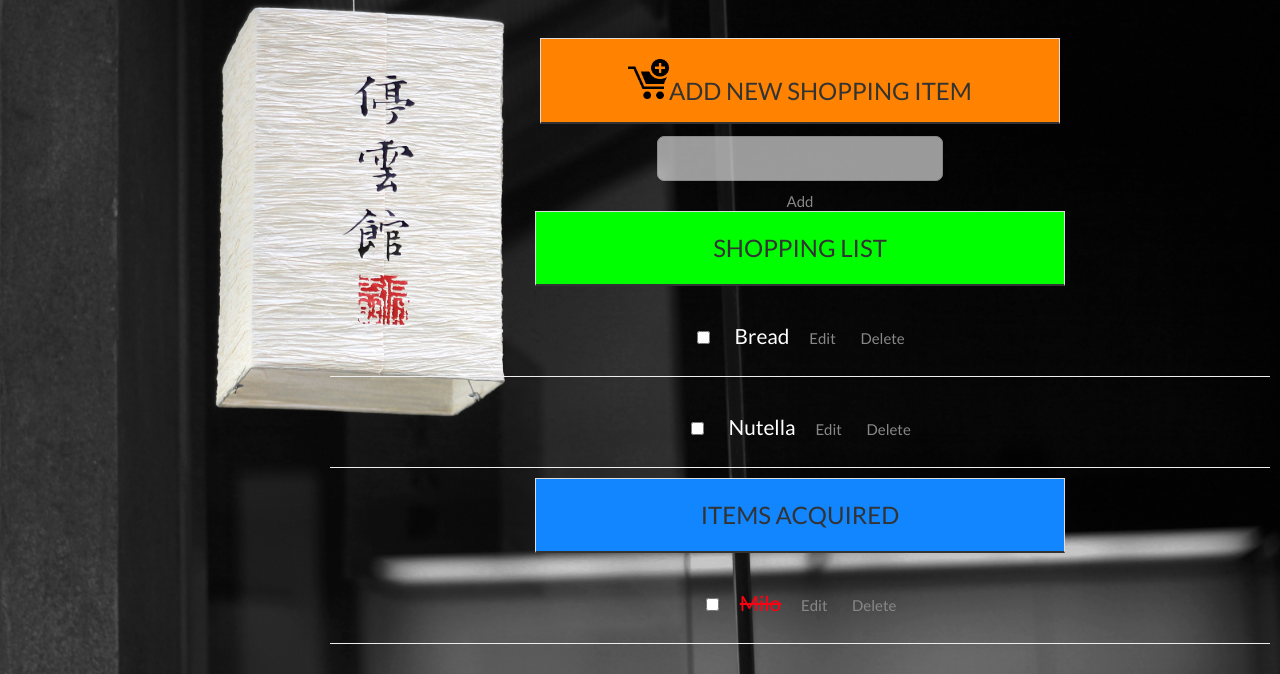
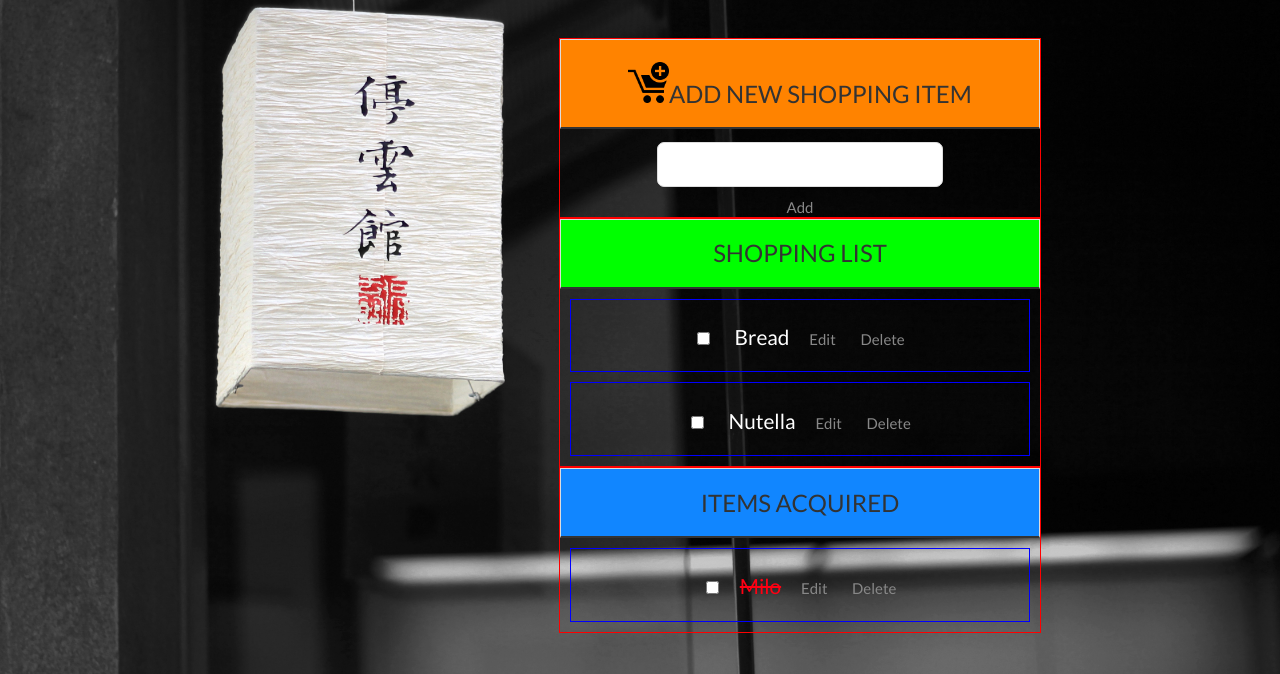
Before and after one commit to andela-oolofinyo/ShoppingSite, a plain HTML site: page index.html in a window 1280 px wide. Shown: the part 126-800 px from the top of the page. Drawn offline with Linux system fonts and the light colour scheme.

Commit message:
Shopping Site 5

```diff
--- a/index.html
+++ b/index.html
@@ -23,8 +23,8 @@
         <div id="list">
           <h3>Shopping List</h3>
           <ul id="incompleted-order">
-            <li> <input type="checkbox" id="bought"> <label>Bread</label> <input type="text"><button class="editTask">Edit</button><button class="deleteTask">Delete</button> </li>
-            <li class="edit"> <input type="checkbox" id="bought"> <label>Nutella</label> <input type="text"><button class="editTask">Edit</button><button class="deleteTask">Delete</button> </li>
+            <li> <input type="checkbox"> <label>Bread</label> <input type="text"><button class="editTask">Edit</button><button class="deleteTask">Delete</button> </li>
+            <li class="edit"> <input type="checkbox"> <label>Nutella</label> <input type="text"><button class="editTask">Edit</button><button class="deleteTask">Delete</button> </li>
           </ul>
         </div>
 
--- a/stylesheet/main.css
+++ b/stylesheet/main.css
@@ -39,12 +39,12 @@ h1 img{
 	margin: 0 1em 0 0;
 }
 
-=================================================
+/*=================================================
 
 		BODY
 
 
-================================================
+================================================*/
 
 #centerpage{
 	margin: 0 auto;
@@ -79,26 +79,21 @@ button:hover {
 
 /*=========================================
 
-		NEW Task
+		CONTENT
 ===========================================*/
 
 
 /********ADD DIV********/
 
-#add {
-	margin: 0 auto;
+/*#add {
 	text-align: center;
-	/*display: inline-block;*/
-}
+	}*/
 
 
-#add h3 {
-	width: 20em;
-	margin: 8px 10px;
+#add h3, #bought h3, #list h3{
 	margin: 0 auto;
-	padding: 0.8em;
+	padding: 0.9em;
 	text-align: center;
-	background-color: #FF8300;
 	border: 1px solid #ddd;
 	color: #333;
 	font-weight: 500;
@@ -106,8 +101,12 @@ button:hover {
 	font-size: 1.5em;
 	border-bottom: 2px solid #333;
   	text-transform: uppercase;
+}
 
+#add h3 {
+	background-color: #FF8300;
 }
+
 
 h3 img{
 	height: 1.7em;
@@ -124,37 +123,33 @@ h3 img{
     display: block;
     width: 15em;
     height: 1.3em;
-    opacity: 0.6;
     line-height: 1.2em;
     border: 1px solid #ddd;
     border-radius: 0.4em;
-    color: #888;
+   }
+
+/*************DIV LIST******************/
+
+#list, #bought, #add {
+	width: 50%;
+	margin: 0 auto;
+	border: 1px solid red;
 }
 
-/*************DIV LIST******************/
+#list li, #bought li, #add li {
+	border: 1px solid blue;
+}
+
 #list h3{
-	width: 20em;
-	margin: 8px 10px;
-	margin: 0 auto;
-	padding: 1em;
-	text-align: center;
 	background-color: #00FF00;
-	border: 1px solid #ddd;
-	color: #333;
-	font-weight: 500;
-	font-family:'Lato', sans-serif;
-	font-size: 1.5em;
-	border-bottom: 2px solid #333;
-  	text-transform: uppercase;
 }
+
 
 li {
   overflow: hidden;
-  position: relative;
   padding: 1.2em 0;
   margin: 10px;
   border-bottom: 1px solid #eee;
-  /*width:50%;*/
   text-align: center;
   font-size: 1em;
   font-family:'Lato', sans-serif;
@@ -162,44 +157,28 @@ li {
 
 li input[type="checkbox"] {
   margin: 0 10px;
-  position: relative;
-
 }
 
 li label {
   font-size: 1.3em;
-  line-height: 2em;
-  width: 15em;
+  line-height: 1.5em;
   padding: 0 0 0 11px;
   color: white;
 }
 
-li   input[type="text"] {
-  width: 14em;
+/*li   input[type="text"] {
+
 }
-
+*/
 li  .delete:hover {
   color: #CF2323;
 }
 
 
-
 /*************BOUGHT DIV*****************/
 
 #bought h3 {
-	width: 20em;
-	margin: 8px 10px;
-	margin: 0 auto;
-	padding: 1em;
-	text-align: center;
 	background-color: #1186FF;
-	border: 1px solid #ddd;
-	color: #333;
-	font-weight: 500;
-	font-family:'Lato', sans-serif;
-	font-size: 1.5em;
-	border-bottom: 2px solid #333;
-  	text-transform: uppercase;
 }
 
 
```
